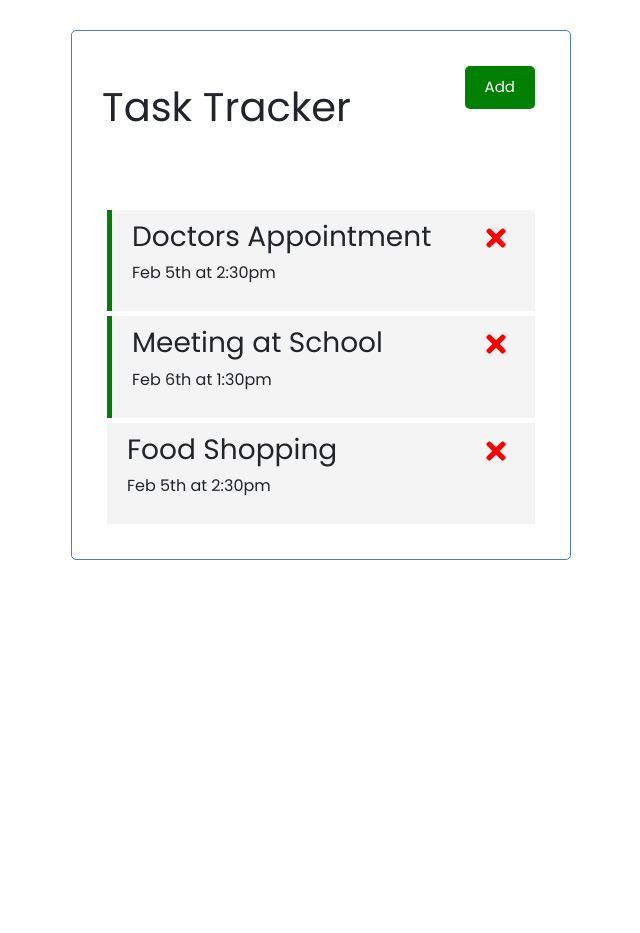
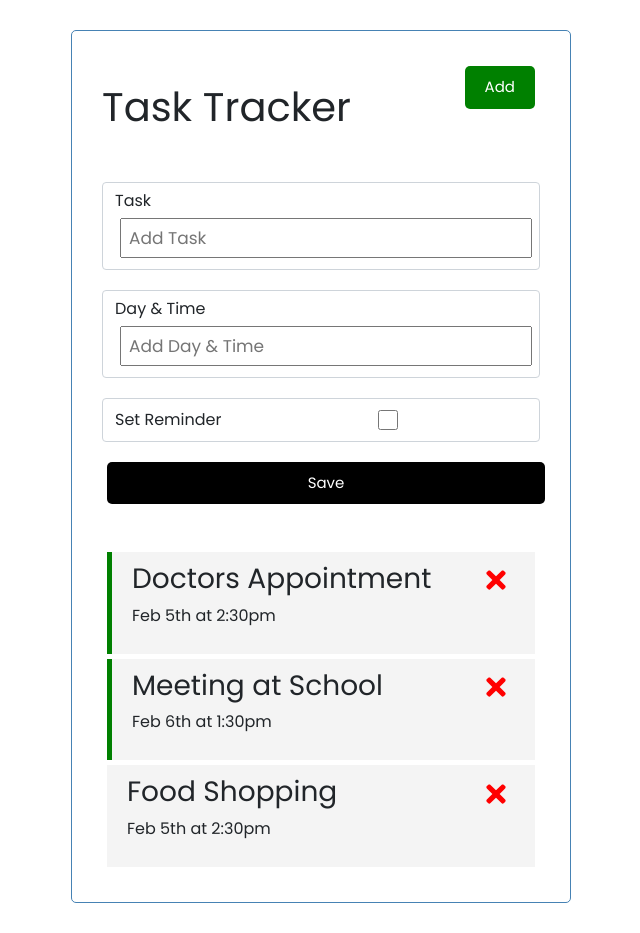
Before and after one commit to nenad2504/React-Task-Tracker, a React (Vite) app: page / in a window 1280 px wide. Shown: the whole page, without its empty margins (319-959 px from the left). Before the commit the page ends 800 px from the top, so only its background shows below. Built offline with nearby package versions, Linux system fonts and the light colour scheme.

Commit message:
added single task

```diff
--- a/src/App.jsx
+++ b/src/App.jsx
@@ -1,6 +1,7 @@
 import { useState } from "react";
 import Header from './components/Header.jsx'
 import Tasks from './components/Tasks.jsx';
+import AddTask from './components/AddTask.jsx'
 
 function App() {
   const name = "all";
@@ -26,6 +27,11 @@
     }
 ]);
 
+// Add Task
+const addTask = (task) => {
+  console.log(task);
+}
+
 //Delete Task
 const deleteTask = (id) => {
   setTasks(tasks.filter((task) => task.id != id));
@@ -40,8 +46,10 @@
     <>
     <div className='container'>
       <Header ime={name} />
+      <AddTask onAdd={addTask}/>
       {tasks.length > 0 ? <Tasks tasks={tasks} onDelete={deleteTask} onToggle={toggleReminder}/> : 'No Tasks To Show'}
     </div>
+
     </>
   )
 }
--- /dev/null
+++ b/src/components/AddTask.jsx
@@ -0,0 +1,44 @@
+import { useState } from 'react'
+
+const AddTask = ({onAdd}) => {
+    const [text, setText] = useState("");
+    const [day, setDay] = useState("");
+    const [reminder, setReminder] = useState(false);
+
+    const onSubmit = (e) => {
+        e.preventDefault()
+
+        if(!text){
+            alert('Please add task');
+            return
+        }
+
+        onAdd({text, day, reminder})
+
+        setText('')
+        setDay('')
+        setReminder(false)
+    }
+
+
+    return (
+        <form className='add-form' action="" onSubmit={onSubmit}>
+            <div className='form-control form-control-text'>
+                <label>Task</label>
+                <input type='text' placeholder='Add Task' value={text} onChange={(e) => setText(e.target.value)} />
+            </div>
+            <div className='form-control form-control-text'>
+                <label>Day & Time</label>
+                <input type='text' placeholder='Add Day & Time' value={day} onChange={(e) => setDay(e.target.value)}/>
+            </div>
+            <div className='form-control form-control-check'>
+                <label>Set Reminder</label>
+                <input type='checkbox' checked={reminder} value={reminder} onChange={(e) => setReminder(e.currentTarget.checked)}/>
+            </div>
+
+                <input type='submit' value="Save" className='btn btn-block'/>
+        </form>
+    )
+}
+
+export default AddTask
```
